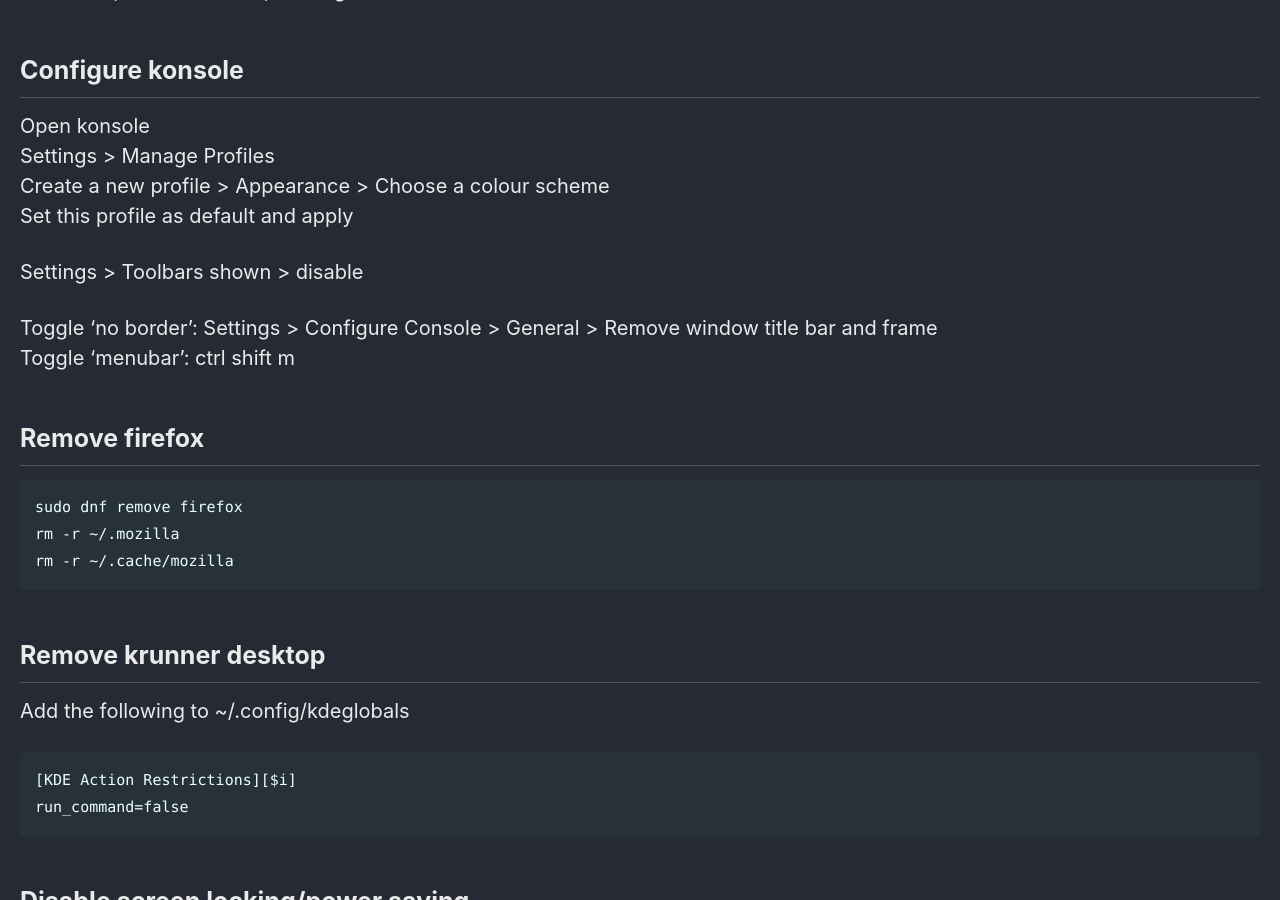
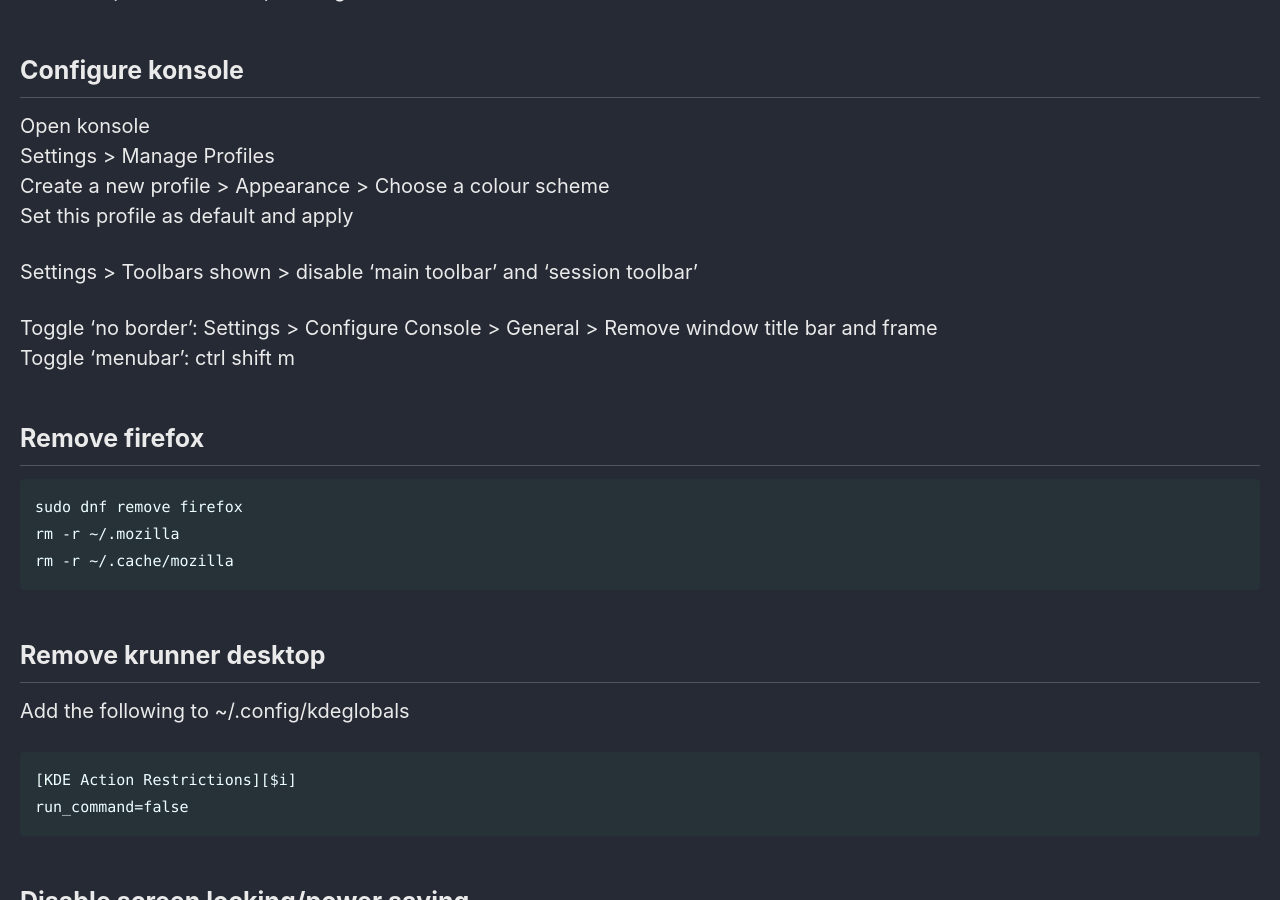
Before and after one commit to Connor-McCartney/Connor-McCartney.github.io, a Jekyll site: the page built from _pages/misc/KDE-Plasma.md, in a window 1280 px wide and 900 px high, scrolled down 399 px. Built offline with Jekyll 4.4.1, drawn with Linux system fonts in a browser that asks for light colours; cached includes are drawn as plain includes.

Commit message:
Update KDE-Plasma.md

```diff
--- a/_pages/misc/KDE-Plasma.md
+++ b/_pages/misc/KDE-Plasma.md
@@ -20,7 +20,7 @@ Settings > Manage Profiles <br>
 Create a new profile > Appearance > Choose a colour scheme <br>
 Set this profile as default and apply<br>
 
-Settings > Toolbars shown > disable
+Settings > Toolbars shown > disable 'main toolbar' and 'session toolbar'
 
 Toggle 'no border': Settings > Configure Console > General > Remove window title bar and frame <br>
 Toggle 'menubar': ctrl shift m <br>
```
